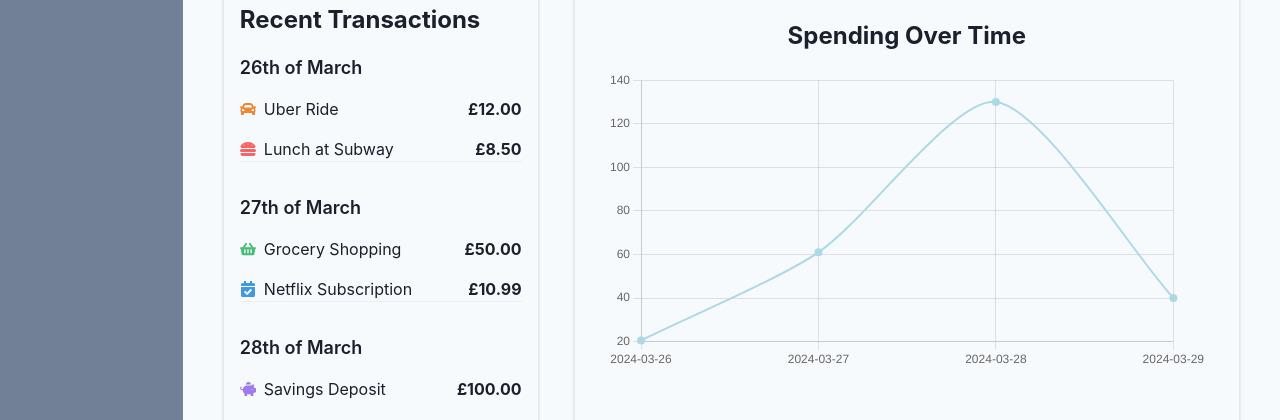
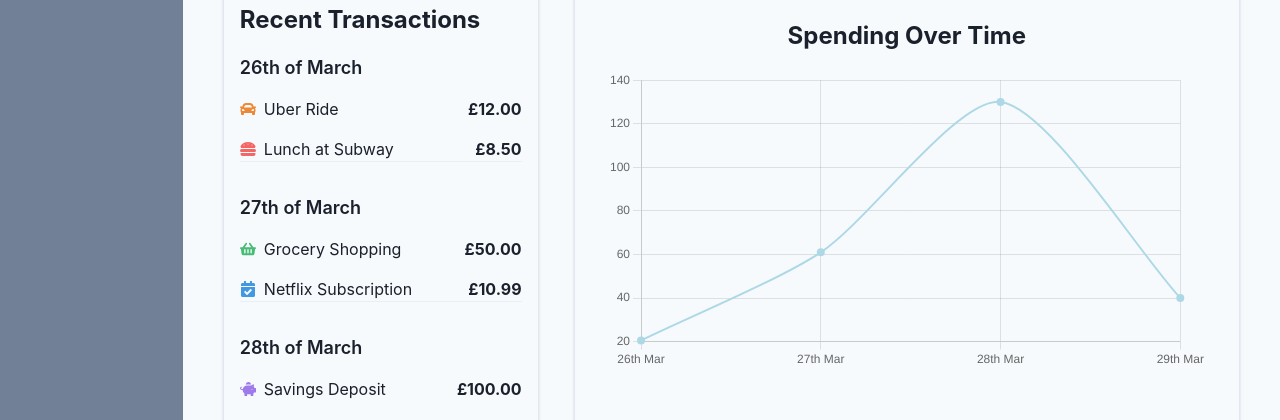
Before and after one commit to manojmanikandan7/PennyWise, a React (Vite) app: page /dashboard in a window 1280 px wide. Shown: the part 356-776 px from the top of the page. Built offline with nearby package versions, Linux system fonts and the light colour scheme.

Commit message:
Minor Tweak2

```diff
--- a/src/components/LineChart.jsx
+++ b/src/components/LineChart.jsx
@@ -22,7 +22,7 @@ function LineChart({ chartData }) {
             labelString: "Time",
             color: theme.colors.gray[600], // Use theme color for scale title
             font: {
-              size: theme.fontSizes.md, // Use theme font size for scale title
+              size: theme.fontSizes.xl, // Use theme font size for scale title
             },
           },
           ticks: {
@@ -39,7 +39,7 @@ function LineChart({ chartData }) {
             labelString: "Spent (£)",
             color: theme.colors.gray[600], // Match theme
             font: {
-              size: theme.fontSizes.md, // Match theme
+              size: theme.fontSizes.xl, // Match theme
             },
           },
           ticks: {
--- a/src/pages/Dashboard.jsx
+++ b/src/pages/Dashboard.jsx
@@ -121,6 +121,11 @@ const formatDate = (dateString) => {
   return format(date, "do 'of' MMMM");
 };
 
+const formatDate_ = (dateString) => {
+  const date = parseISO(dateString);
+  return format(date, "do MMM");
+};
+
 // Group transactions by date
 const transactionsByDate = transactions.reduce((acc, transaction) => {
   const { date, ...rest } = transaction;
@@ -200,12 +205,13 @@ export default function Dashboard() {
 
   useEffect(() => {
     const spendingByDate = transactions.reduce((acc, transaction) => {
-      const date = transaction.date;
+      const { date, ...rest } = transaction;
+      const formattedDate = formatDate_(date); // Use the helper function to format date
       const amount = parseFloat(transaction.amount.replace("£", ""));
-      if (acc[date]) {
-        acc[date] += amount;
+      if (acc[formattedDate]) {
+        acc[formattedDate] += amount;
       } else {
-        acc[date] = amount;
+        acc[formattedDate] = amount;
       }
       return acc;
     }, {});
```
